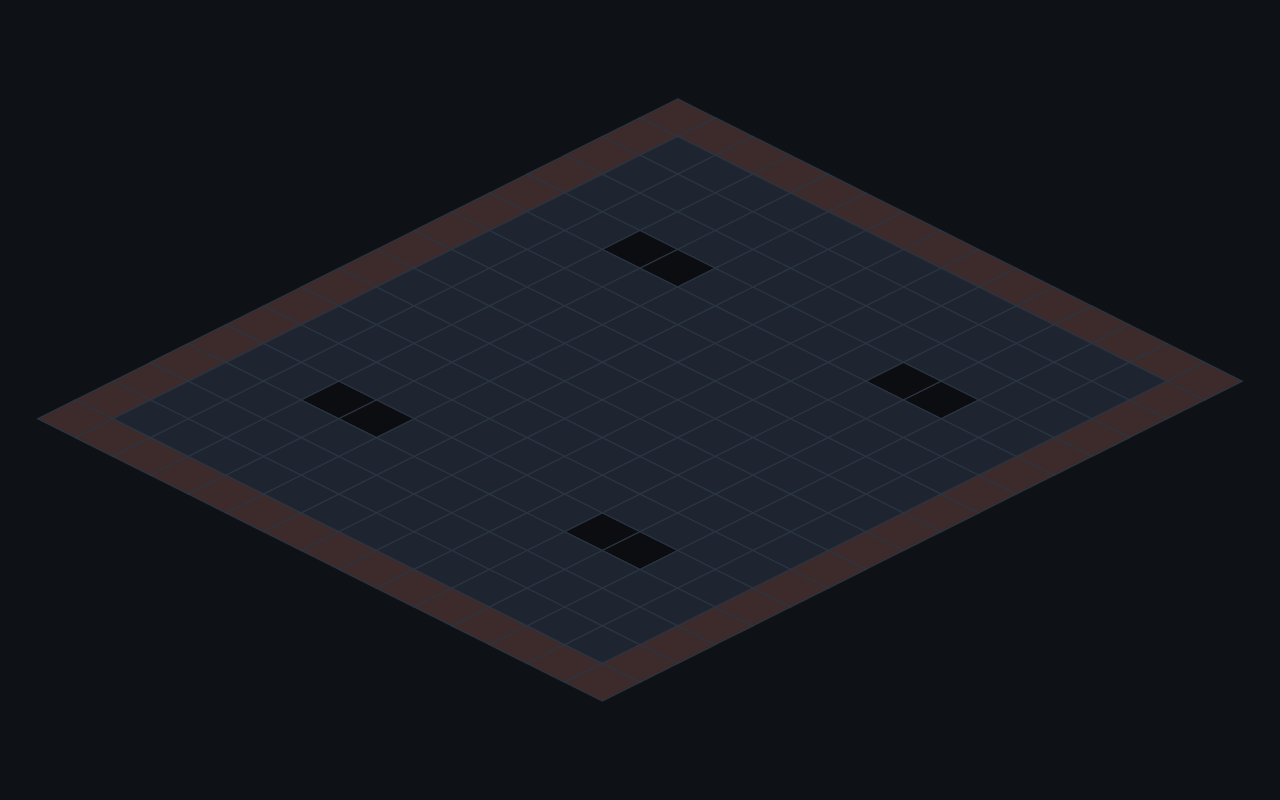
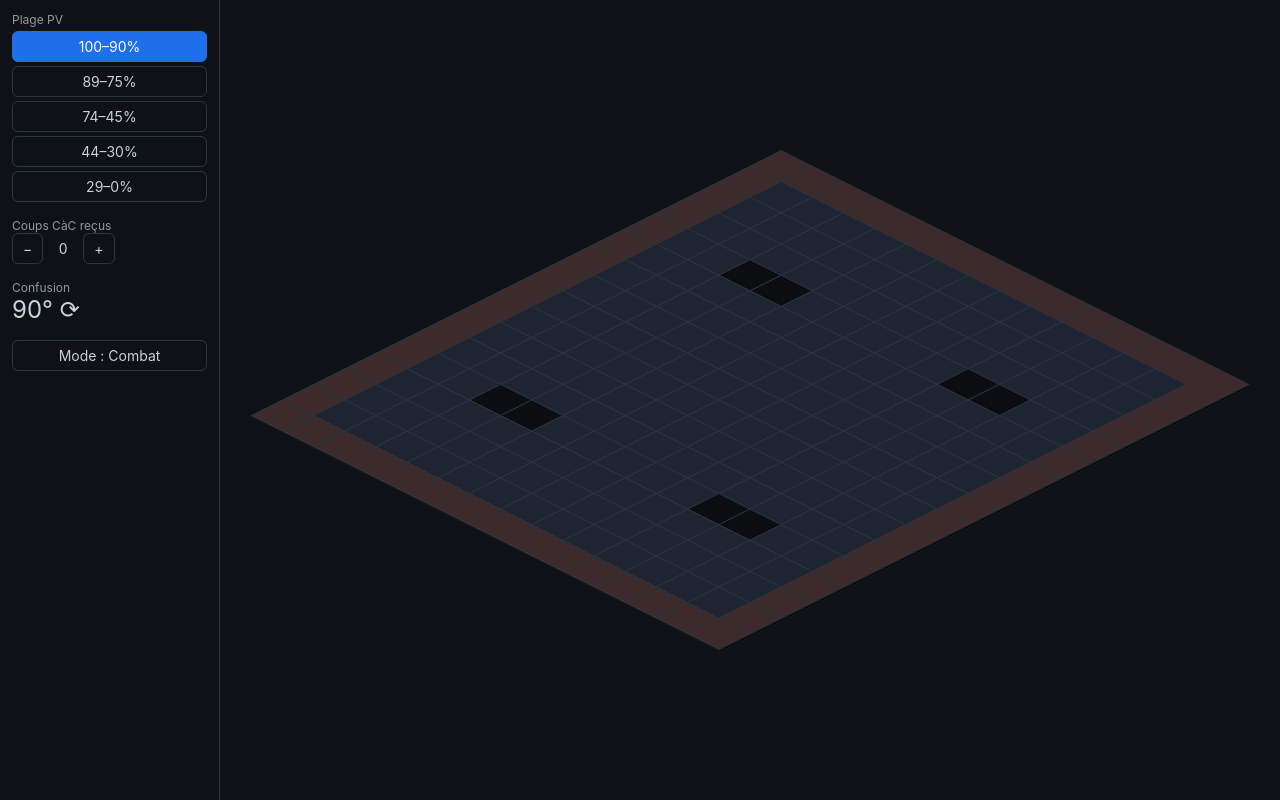
Before and after one commit to RenaudJuliani/harebourg-helper, a React (Vite) app: page / in a window 1280 px wide. Built offline with nearby package versions, Linux system fonts and the light colour scheme.

Commit message:
feat(ui): left panel (hp range, melee hits, confusion, mode toggle)

```diff
--- a/src/App.tsx
+++ b/src/App.tsx
@@ -1,8 +1,10 @@
 import { GridView } from './ui/grid/GridView';
+import { LeftPanel } from './ui/panels/LeftPanel';
 
 export default function App() {
   return (
     <div style={{ height: '100vh', display: 'flex' }}>
+      <LeftPanel />
       <div style={{ flex: 1 }}>
         <GridView />
       </div>
--- /dev/null
+++ b/src/ui/panels/ConfusionDisplay.tsx
@@ -0,0 +1,15 @@
+import { selectConfusion } from '../../state/selectors';
+import { useAppStore } from '../../state/store';
+
+export function ConfusionDisplay() {
+  const r = useAppStore(selectConfusion);
+  const arrow = r.direction === 'cw' ? '⟳' : '⟲';
+  return (
+    <div>
+      <div style={{ fontSize: 12, opacity: 0.7 }}>Confusion</div>
+      <div style={{ fontSize: 24 }}>
+        {r.degrees}° {arrow}
+      </div>
+    </div>
+  );
+}
--- /dev/null
+++ b/src/ui/panels/HpRangeSelector.tsx
@@ -0,0 +1,30 @@
+import type { HpRange } from '../../core/types';
+import { useAppStore } from '../../state/store';
+
+const RANGES: Array<{ value: HpRange; label: string }> = [
+  { value: 'r100_90', label: '100–90%' },
+  { value: 'r89_75', label: '89–75%' },
+  { value: 'r74_45', label: '74–45%' },
+  { value: 'r44_30', label: '44–30%' },
+  { value: 'r29_0', label: '29–0%' },
+];
+
+export function HpRangeSelector() {
+  const hpRange = useAppStore((s) => s.turn.hpRange);
+  const setHpRange = useAppStore((s) => s.setHpRange);
+  return (
+    <div style={{ display: 'flex', flexDirection: 'column', gap: 4 }}>
+      <div style={{ fontSize: 12, opacity: 0.7 }}>Plage PV</div>
+      {RANGES.map((r) => (
+        <button
+          type="button"
+          key={r.value}
+          aria-pressed={hpRange === r.value}
+          onClick={() => setHpRange(r.value)}
+        >
+          {r.label}
+        </button>
+      ))}
+    </div>
+  );
+}
--- /dev/null
+++ b/src/ui/panels/LeftPanel.tsx
@@ -0,0 +1,24 @@
+import { ConfusionDisplay } from './ConfusionDisplay';
+import { HpRangeSelector } from './HpRangeSelector';
+import { MeleeHitsCounter } from './MeleeHitsCounter';
+import { ModeToggle } from './ModeToggle';
+
+export function LeftPanel() {
+  return (
+    <aside
+      style={{
+        width: 220,
+        padding: 12,
+        borderRight: '1px solid #30363d',
+        display: 'flex',
+        flexDirection: 'column',
+        gap: 16,
+      }}
+    >
+      <HpRangeSelector />
+      <MeleeHitsCounter />
+      <ConfusionDisplay />
+      <ModeToggle />
+    </aside>
+  );
+}
--- /dev/null
+++ b/src/ui/panels/MeleeHitsCounter.tsx
@@ -0,0 +1,20 @@
+import { useAppStore } from '../../state/store';
+
+export function MeleeHitsCounter() {
+  const hits = useAppStore((s) => s.turn.meleeHits);
+  const setMeleeHits = useAppStore((s) => s.setMeleeHits);
+  return (
+    <div>
+      <div style={{ fontSize: 12, opacity: 0.7 }}>Coups CàC reçus</div>
+      <div style={{ display: 'flex', alignItems: 'center', gap: 8 }}>
+        <button type="button" onClick={() => setMeleeHits(hits - 1)} disabled={hits <= 0}>
+          −
+        </button>
+        <span style={{ minWidth: 24, textAlign: 'center' }}>{hits}</span>
+        <button type="button" onClick={() => setMeleeHits(hits + 1)} disabled={hits >= 10}>
+          +
+        </button>
+      </div>
+    </div>
+  );
+}
--- /dev/null
+++ b/src/ui/panels/ModeToggle.tsx
@@ -0,0 +1,11 @@
+import { useAppStore } from '../../state/store';
+
+export function ModeToggle() {
+  const mode = useAppStore((s) => s.mode);
+  const setMode = useAppStore((s) => s.setMode);
+  return (
+    <button type="button" onClick={() => setMode(mode === 'combat' ? 'edit' : 'combat')}>
+      Mode : {mode === 'combat' ? 'Combat' : 'Édition'}
+    </button>
+  );
+}
```
